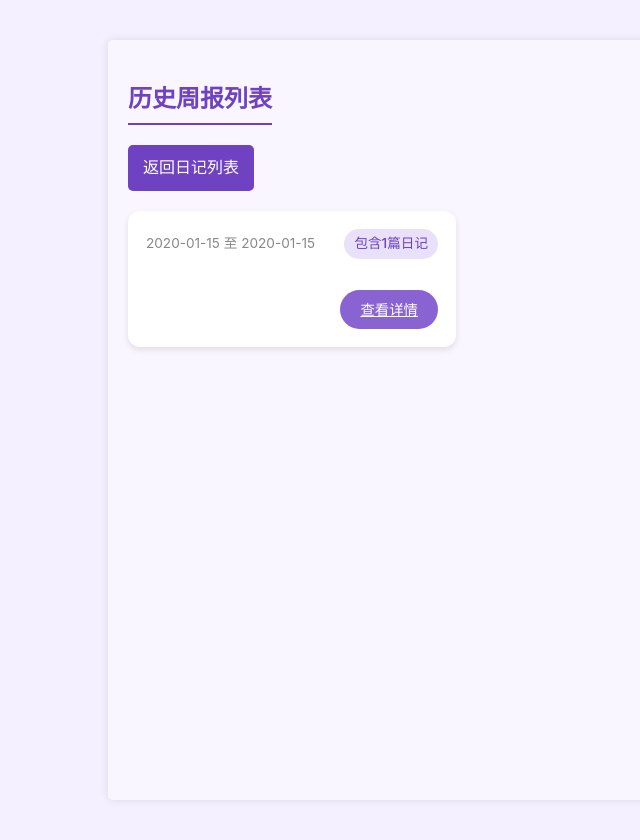
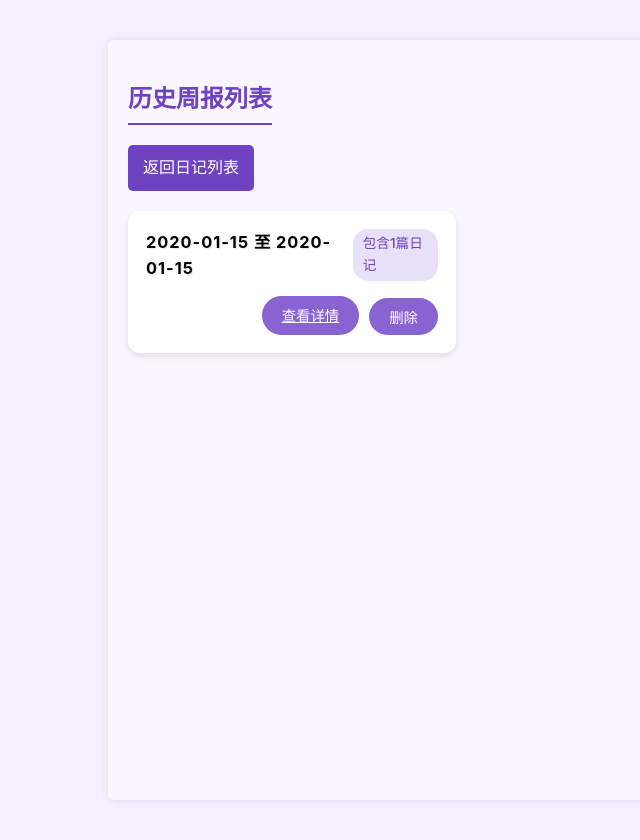
Before and after one commit to c0ffee-milk/Inksoul, a Flask app: page /diary/weekly_reports in a window 1280 px wide. Shown: the whole page, without its empty margins (0-640 px from the left). Run offline with Flask 3, Linux system fonts and the light colour scheme; a user stored in the database is signed in; tables that the repository leaves empty hold one stand-in row (values such as "Sample post"); some libraries are stand-ins or nearby versions.

Commit message:
增加周报删除按钮

```diff
--- a/static/css/weekly_reports.css
+++ b/static/css/weekly_reports.css
@@ -75,7 +75,11 @@
 }
 
 .date-range {
-    color: #888;
+    color: black;
+    font-size: 1.2em; /* 字体变大 */
+    font-weight: bold; /* 字体加粗 */
+    letter-spacing: 1px; /* 增加字母间距 */
+    text-shadow: 1px 1px 2px rgba(0, 0, 0, 0.1); /* 添加文字阴影 */
 }
 
 .diary-count {
@@ -108,3 +112,17 @@
     color: #666;
     font-size: 0.95em;
 }
+
+/* 删除按钮样式 */
+.delete-report-btn {
+    align-self: flex-end;
+    background: #8a63d2;
+    color: white;
+    border: none;
+    padding: 8px 20px;
+    border-radius: 20px;
+    cursor: pointer;
+    font-size: 0.9em;
+    transition: background 0.3s ease;
+    margin-left: 10px;
+}
--- a/templates/weekly_reports.html
+++ b/templates/weekly_reports.html
@@ -4,6 +4,13 @@
     <title>历史周报</title>
     <link rel="stylesheet" href="{{ url_for('static', filename='css/style.css') }}">
     <link rel="stylesheet" href="{{ url_for('static', filename='css/weekly_reports.css') }}">
+    <script>
+        function deleteReport(reportId) {
+            if (confirm('确定要删除这份周报吗？')) {
+                window.location.href = "{{ url_for('diary.delete_weekly_report', report_id=0) }}".replace('0', reportId);
+            }
+        }
+    </script>
 </head>
 <body>
     <div class="container">
@@ -18,8 +25,11 @@
                         <span class="date-range">{{ report.start }} 至 {{ report.end }}</span>
                         <span class="diary-count">包含{{ report.diary_count }}篇日记</span>
                     </div>
-                    <a href="{{ url_for('diary.weekly_report_detail', report_id=report.id) }}"
-                       class="view-report-btn">查看详情</a>
+                    <div style="display: flex; justify-content: flex-end;">
+                        <a href="{{ url_for('diary.weekly_report_detail', report_id=report.id) }}"
+                           class="view-report-btn">查看详情</a>
+                        <button class="delete-report-btn" onclick="deleteReport({{ report.id }})">删除</button>
+                    </div>
                 </div>
                 {% endfor %}
             {% else %}
```
